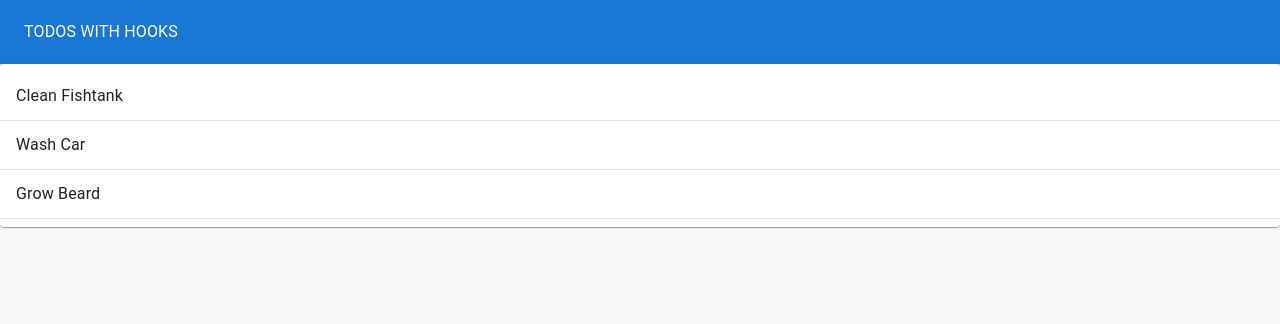
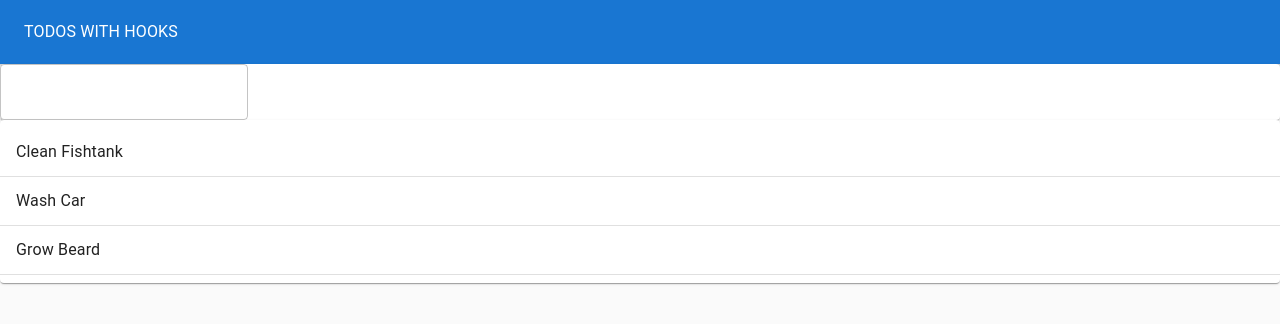
Before and after one commit to ereninc/ToDo-App-ReactJS--MaterialUI-, a React (Create React App) app: page / in a window 1280 px wide. Shown: the top 324 px of the page. Built offline with nearby package versions, Linux system fonts and the light colour scheme.

Commit message:
Form and submit update

```diff
--- /dev/null
+++ b/src/hooks/useInputState.jsx
@@ -0,0 +1,13 @@
+import { useState } from "react";
+
+// eslint-disable-next-line import/no-anonymous-default-export
+export default (initialVal) => {
+  const [value, setValue] = useState(initialVal);
+  const handleChange = (e) => {
+    setValue(e.target.value);
+  };
+  const reset = () => {
+    setValue("");
+  };
+  return [value, handleChange, reset];
+};
--- a/src/pages/TodoPage/TodoApp.jsx
+++ b/src/pages/TodoPage/TodoApp.jsx
@@ -1,6 +1,7 @@
 import React, { useState } from "react";
 import { Typography, Paper, AppBar, Toolbar, Grid } from "@mui/material";
 import TodoList from "./TodoList";
+import TodoForm from "./TodoForm";
 
 export default function TodoApp() {
   const [todos, setTodos] = useState([
@@ -8,6 +9,10 @@
     { id: 2, task: "Wash Car", completed: true },
     { id: 3, task: "Grow Beard", completed: false },
   ]);
+
+  const addTodo = (newTodoText) => {
+    setTodos([...todos, { id: 4, task: newTodoText, completed: false }]);
+  };
 
   return (
     <Paper
@@ -24,6 +29,7 @@
           <Typography color="inherit">TODOS WITH HOOKS</Typography>
         </Toolbar>
       </AppBar>
+      <TodoForm addTodo={addTodo} />
 
       <TodoList todos={todos} />
     </Paper>
--- /dev/null
+++ b/src/pages/TodoPage/TodoForm.jsx
@@ -0,0 +1,21 @@
+import React from "react";
+import { Paper, TextField } from "@mui/material";
+import useInputState from "../../hooks/useInputState";
+
+export default function TodoForm(props) {
+  const [value, handleChange, reset] = useInputState("");
+
+  return (
+    <Paper>
+      <form
+        onSubmit={(e) => {
+          e.preventDefault();
+          props.addTodo(value);
+          reset();
+        }}
+      >
+        <TextField value={value || []} onChange={handleChange} />
+      </form>
+    </Paper>
+  );
+}
```
